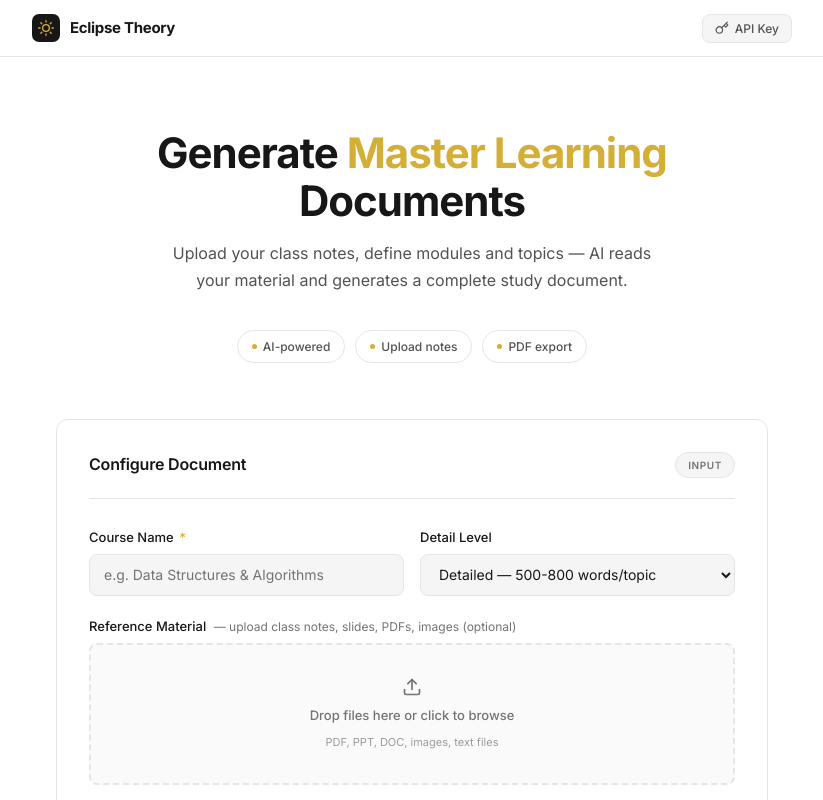
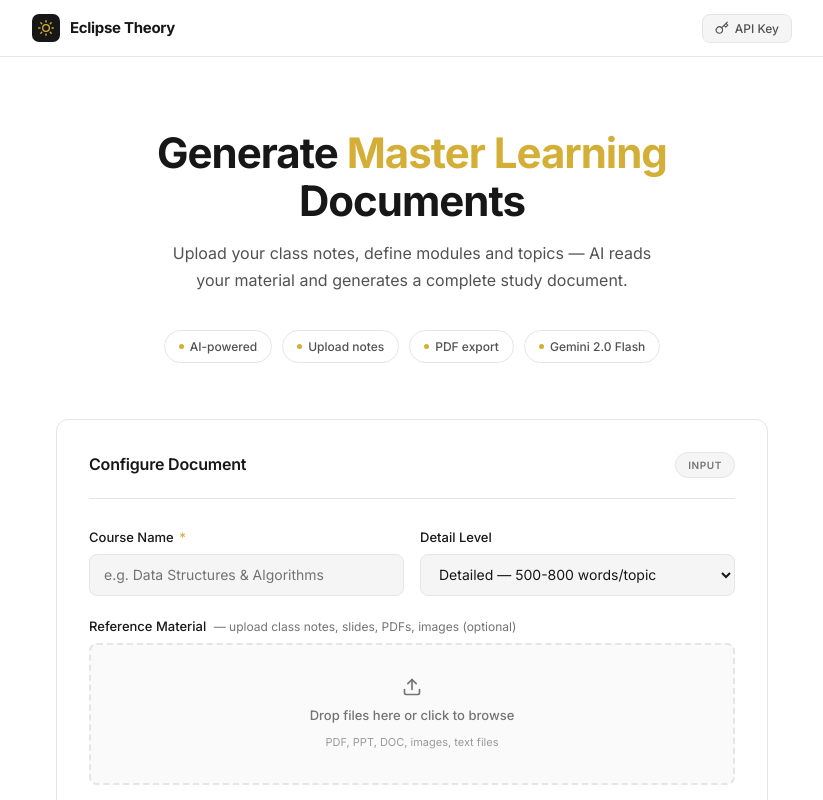
Before and after one commit to sameerreddy789/Eclipse_Theory, a Next.js app: page / in a window 1280 px wide. Shown: the top 800 px of the page, without its empty margins (228-1051 px from the left). Built offline with nearby package versions, Linux system fonts and the light colour scheme.

Commit message:
fix: verify deploy - add Gemini pill to confirm correct version is live

```diff
--- a/app/page.js
+++ b/app/page.js
@@ -297,6 +297,7 @@ export default function Home() {
           <span className="pill"><span className="pill-dot" /> AI-powered</span>
           <span className="pill"><span className="pill-dot" /> Upload notes</span>
           <span className="pill"><span className="pill-dot" /> PDF export</span>
+          <span className="pill"><span className="pill-dot" /> Gemini 2.0 Flash</span>
         </div>
       </section>
 
```
